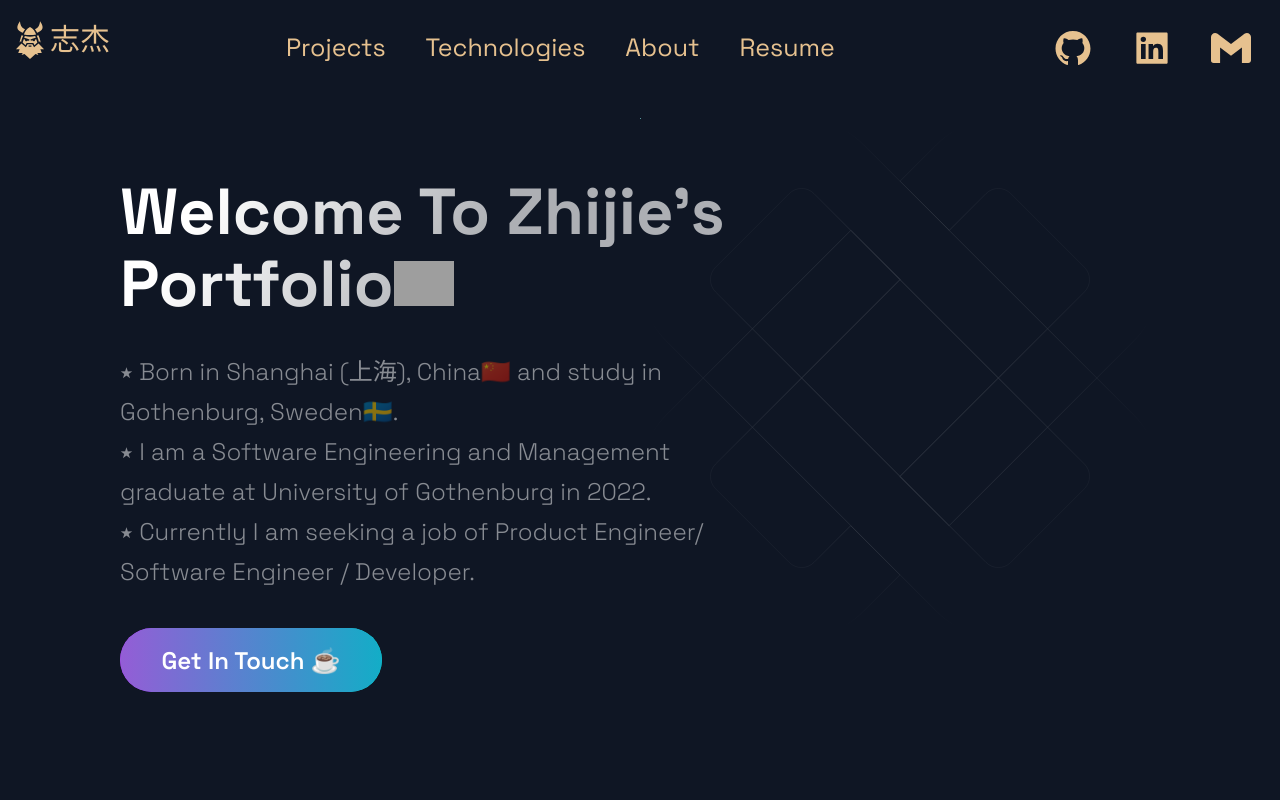
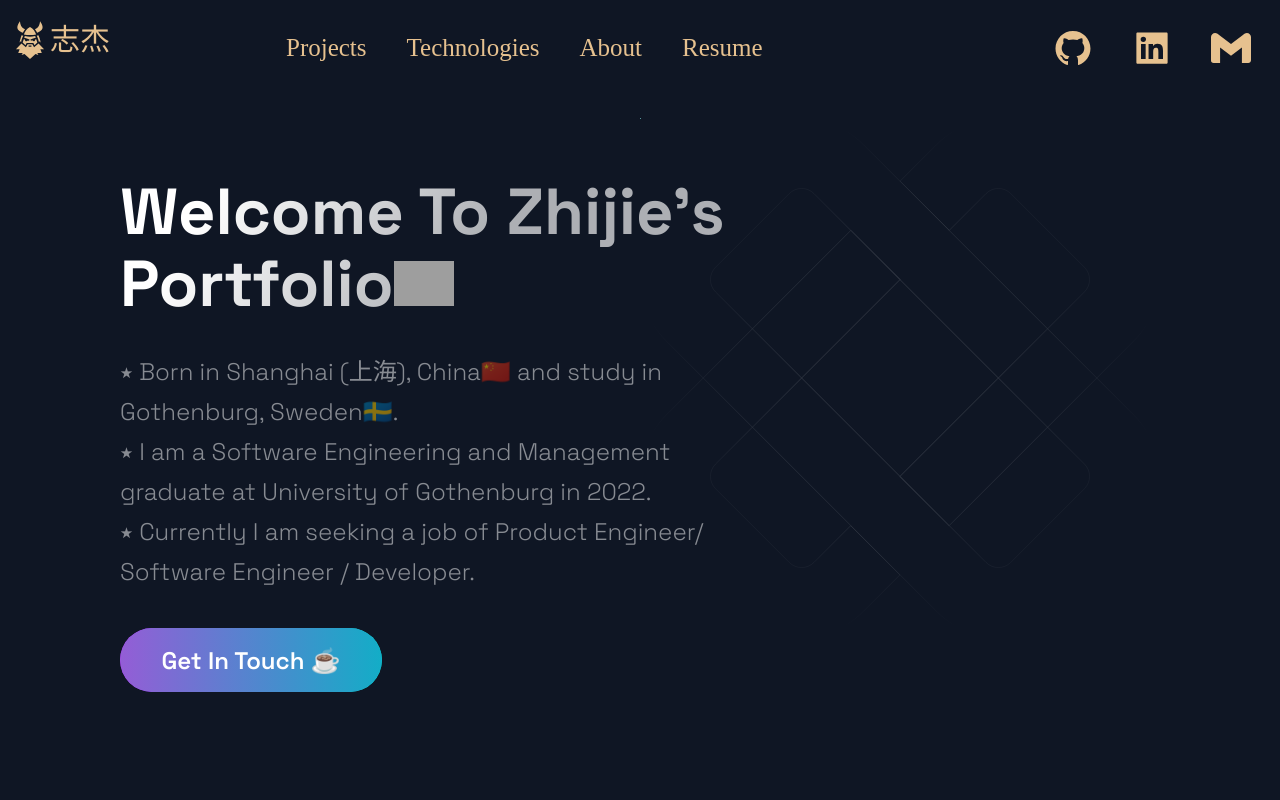
Before and after one commit to ZJW-92/personal_portfolio, a Next.js app: page / in a window 1280 px wide. Shown: the top 800 px of the page. Built offline with nearby package versions, Linux system fonts and the light colour scheme; grey boxes are pictures that could not be loaded.

Commit message:
update header style.js

```diff
--- a/src/components/Header/HeaderStyles.js
+++ b/src/components/Header/HeaderStyles.js
@@ -18,6 +18,7 @@ export const Container = styled.div`
 `;
 
 export const Span = styled.span`
+  font-family: liu jian mao cao;
   font-size: 3rem;
 `;
 
@@ -54,6 +55,7 @@ export const Div3 = styled.div`
 
 // Navigation Links
 export const NavLink = styled.a`
+  font-family: pacifico;
   font-size: 2.5rem;
   margin: 1rem 2rem;
   line-height: 32px;
```
